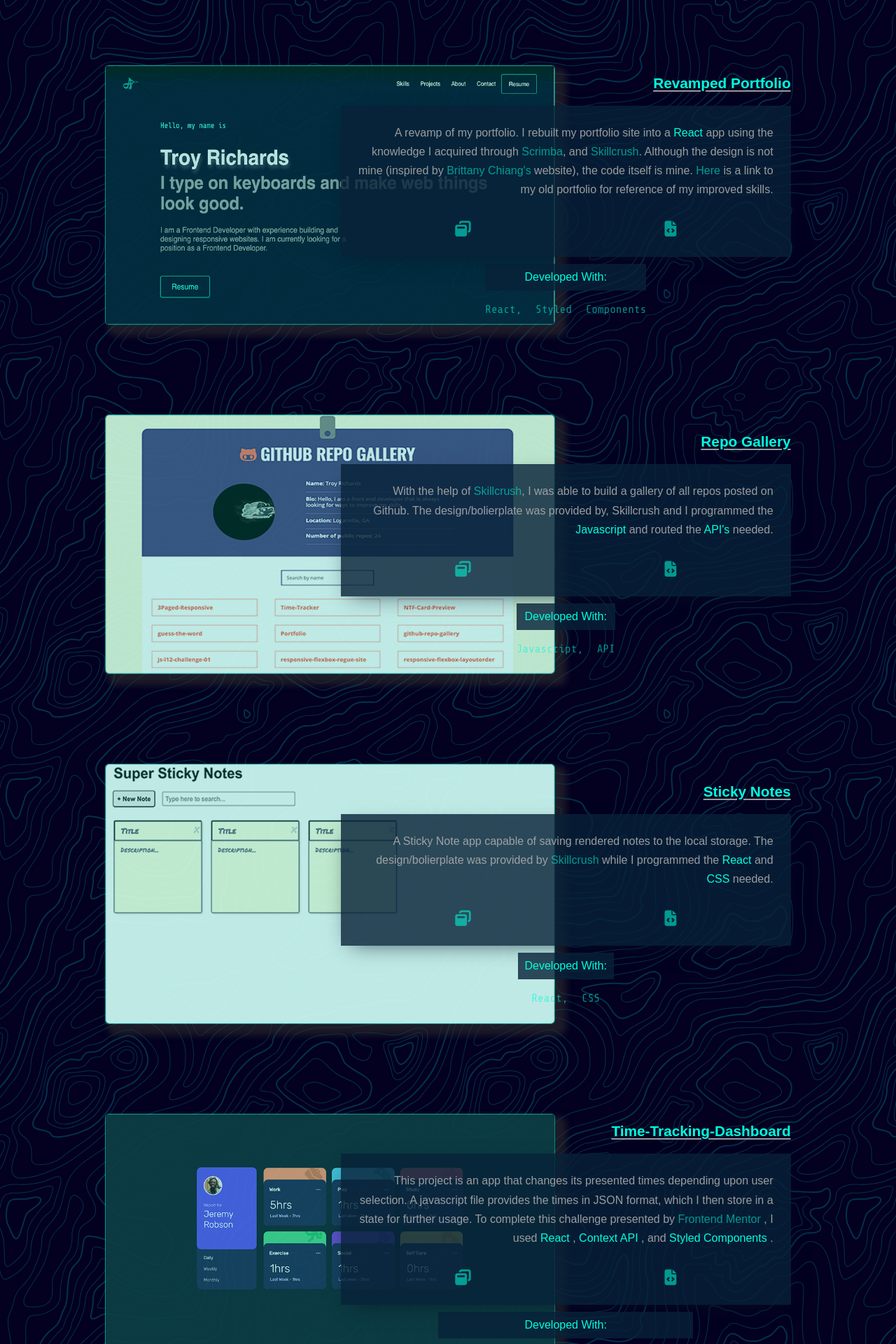
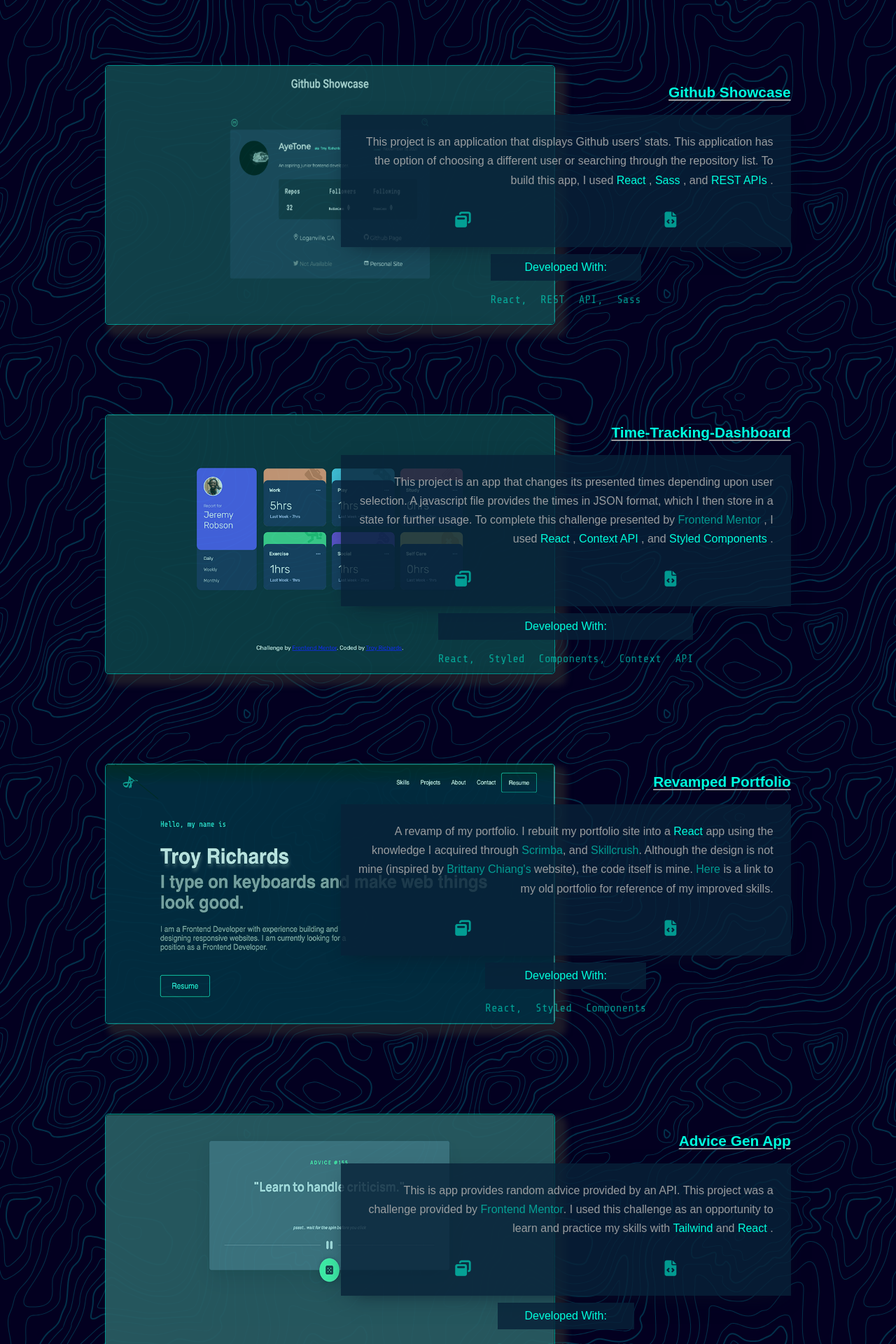
Before and after one commit to TroyRichardsDA/Portfolio-React-Revamp, a React (Create React App) app: page / in a window 1280 px wide. Shown: the part 1740-3660 px from the top of the page at 70% size. Built offline with nearby package versions, Linux system fonts and the light colour scheme.

Commit message:
Project Area Rearranged

```diff
--- a/src/Components/Projects/Projects.js
+++ b/src/Components/Projects/Projects.js
@@ -30,6 +30,45 @@
         </SmallText>
       </SubHeader>
       <ProjectsContainer>
+        <Project
+          title="Github Showcase"
+          img={require("../../images/github-repo-display.png")}
+          liveSite="https://ayetone.github.io/github-repo/"
+          sourceCode="https://github.com/AyeTone/github-repo"
+          desc={
+            <>
+              This project is an application that displays Github users' stats.
+              This application has the option of choosing a different user or
+              searching through the repository list. To build this app, I used{" "}
+              <span className="skills-used"> React </span>,{" "}
+              <span className="skills-used"> Sass </span>, and{" "}
+              <span className="skills-used"> REST APIs </span>.
+            </>
+          }
+          devWith="React, REST API, Sass"
+        />
+        <Project
+          title="Time-Tracking-Dashboard"
+          img={require("../../images/time-tracking-dashboard.png")}
+          liveSite="https://ayetone.github.io/Time-Tracking-Dashboard/"
+          sourceCode="https://github.com/AyeTone/Time-Tracking-Dashboard"
+          desc={
+            <>
+              This project is an app that changes its presented times depending
+              upon user selection. A javascript file provides the times in JSON
+              format, which I then store in a state for further usage. To
+              complete this challenge presented by{" "}
+              <a href={frontendMentor} className="important-text-link">
+                {" "}
+                Frontend Mentor{" "}
+              </a>
+              , I used <span className="skills-used"> React </span>,{" "}
+              <span className="skills-used"> Context API </span>, and{" "}
+              <span className="skills-used"> Styled Components </span>.
+            </>
+          }
+          devWith="React, Styled Components, Context API"
+        />
         <Project
           title="Revamped Portfolio"
           img={require("../../images/revamp-portfolio.png")}
@@ -71,69 +110,6 @@
           devWith="React, Styled Components"
         />
         <Project
-          title="Repo Gallery"
-          img={require("../../images/repo-gallery.png")}
-          liveSite="https://ayetone.github.io/github-repo-gallery/"
-          sourceCode="https://github.com/AyeTone/github-repo-gallery"
-          desc={
-            <>
-              With the help of{" "}
-              <a
-                href={skillCrush}
-                target="_blank"
-                className="important-text-link"
-              >
-                Skillcrush
-              </a>
-              , I was able to build a gallery of all repos posted on Github. The
-              design/bolierplate was provided by, Skillcrush and I programmed
-              the <span className="skills-used"> Javascript</span> and routed
-              the <span className="skills-used"> API's </span> needed.
-            </>
-          }
-          devWith="Javascript, API"
-        />
-        <Project
-          title="Sticky Notes"
-          img={require("../../images/notes.png")}
-          liveSite="https://6vl2y.csb.app/"
-          sourceCode="https://codesandbox.io/s/6vl2y"
-          desc={
-            <>
-              A Sticky Note app capable of saving rendered notes to the local
-              storage. The design/bolierplate was provided by{" "}
-              <a href={skillCrush} className="important-text-link">
-                Skillcrush
-              </a>{" "}
-              while I programmed the <span className="skills-used">React</span>{" "}
-              and <span className="skills-used">CSS</span> needed.
-            </>
-          }
-          devWith="React, CSS"
-        />
-        <Project
-          title="Time-Tracking-Dashboard"
-          img={require("../../images/time-tracking-dashboard.png")}
-          liveSite="https://ayetone.github.io/Time-Tracking-Dashboard/"
-          sourceCode="https://github.com/AyeTone/Time-Tracking-Dashboard"
-          desc={
-            <>
-              This project is an app that changes its presented times depending
-              upon user selection. A javascript file provides the times in JSON
-              format, which I then store in a state for further usage. To
-              complete this challenge presented by{" "}
-              <a href={frontendMentor} className="important-text-link">
-                {" "}
-                Frontend Mentor{" "}
-              </a>
-              , I used <span className="skills-used"> React </span>,{" "}
-              <span className="skills-used"> Context API </span>, and{" "}
-              <span className="skills-used"> Styled Components </span>.
-            </>
-          }
-          devWith="React, Styled Components, Context API"
-        />
-        <Project
           title="Advice Gen App"
           img={require("../../images/advice-gen.png")}
           liveSite="https://github.com/AyeTone/Advice-Gen-App"
@@ -156,6 +132,24 @@
           }
           devWith="React, Tailwind, API"
         />
+        <Project
+          title="Sticky Notes"
+          img={require("../../images/notes.png")}
+          liveSite="https://6vl2y.csb.app/"
+          sourceCode="https://codesandbox.io/s/6vl2y"
+          desc={
+            <>
+              A Sticky Note app capable of saving rendered notes to the local
+              storage. The design/bolierplate was provided by{" "}
+              <a href={skillCrush} className="important-text-link">
+                Skillcrush
+              </a>{" "}
+              while I programmed the <span className="skills-used">React</span>{" "}
+              and <span className="skills-used">CSS</span> needed.
+            </>
+          }
+          devWith="React, CSS"
+        />
       </ProjectsContainer>
     </Container>
   );
```
Also changed, not shown: src/images/github-repo-display.png (added).
